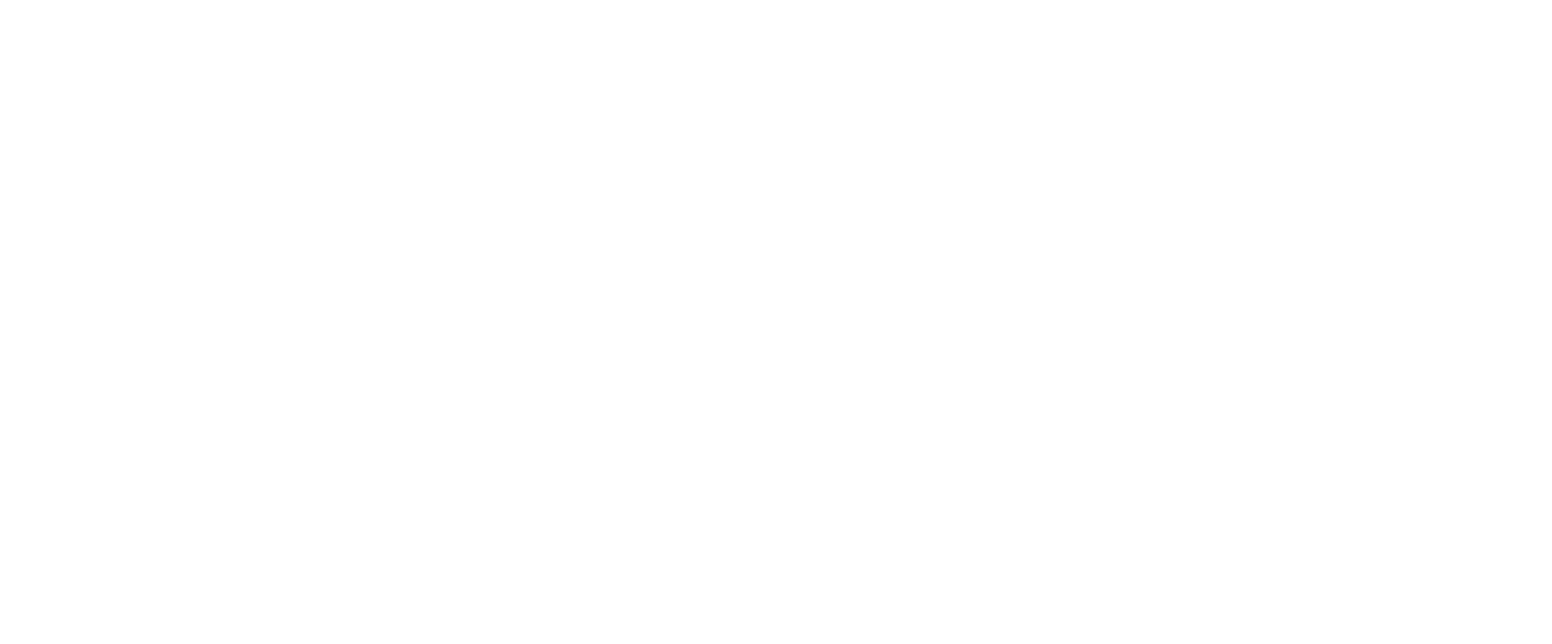
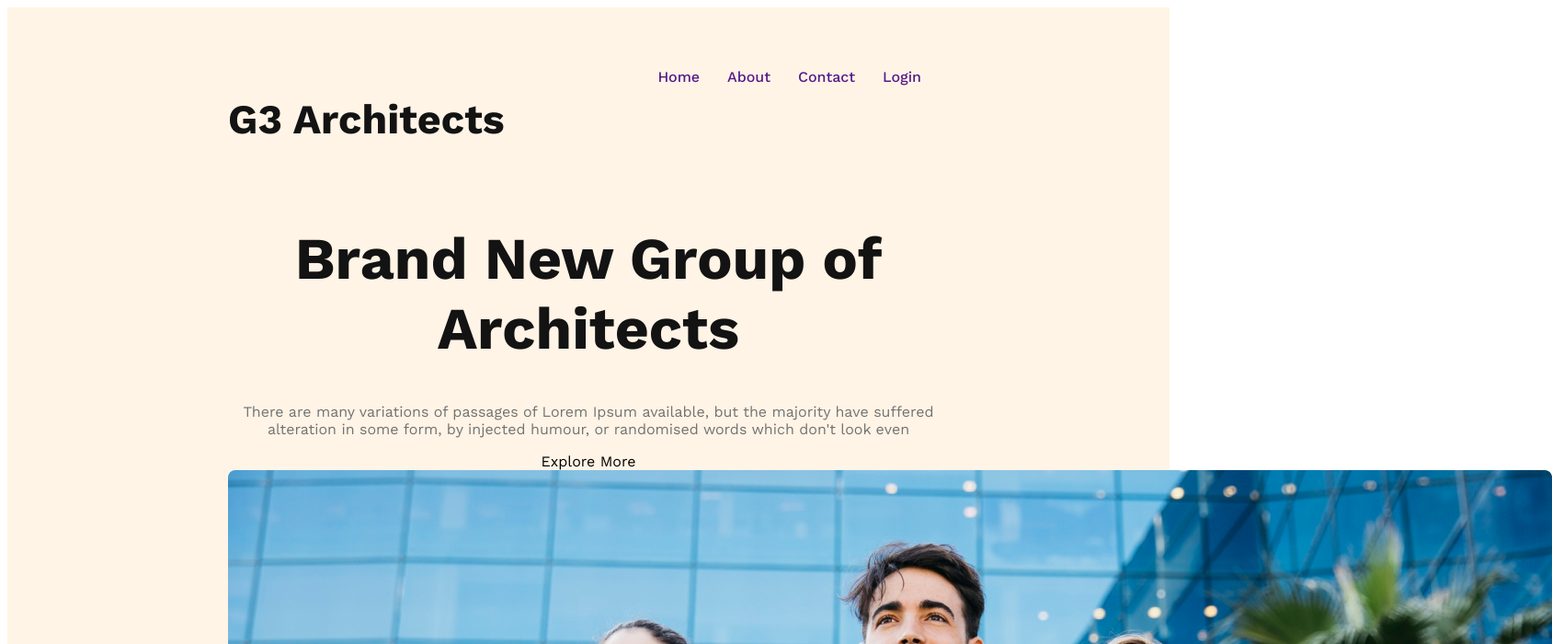
Before and after one commit to emiya-77/g3-architects-website, a plain HTML site: page index.html in a window 1280 px wide. Shown: the top 700 px of the page at 92% size, 1688 px wide, since content can reach past the window. Drawn offline with nearby package versions, Linux system fonts and the light colour scheme.

Commit message:
added the banner contents

```diff
--- a/index.html
+++ b/index.html
@@ -12,8 +12,28 @@
 <body>
     <header>
         <nav>
-
+            <h3 class="nav-title">G3 Architects</h3>
+            <ul>
+                <li><a href="">Home</a></li>
+                <li><a href="">About</a></li>
+                <li><a href="">Contact</a></li>
+                <li><a href="">Login</a></li>
+            </ul>
         </nav>
+        <div class="banner">
+            <div class="banner-content">
+                <h1 class="banner-title">
+                    Brand New
+                    Group of Architects
+                </h1>
+                <p class="banner-description">
+                    There are many variations of passages of Lorem Ipsum available, but the majority have suffered alteration in some form,
+                    by injected humour, or randomised words which don't look even
+                </p>
+                <div class="btn-primary">Explore More</div>
+            </div>
+            <img src="./images/banner.png" alt="">
+        </div>
     </header>
     <main>
 
--- a/styles/architect.css
+++ b/styles/architect.css
@@ -1,3 +1,50 @@
+/* SHARED STYLES */
 * {
 	font-family: "Work Sans", sans-serif;
 }
+.btn-primary {
+}
+
+/* HEADER SECTION STYLES */
+header {
+	background: rgba(255, 144, 14, 0.1);
+	padding: 50px 240px;
+}
+nav {
+	display: flex;
+	justify-content: space-between;
+}
+.nav-title {
+	font-size: 2.8rem;
+	font-weight: 700;
+	color: #131313;
+	align-items: center;
+}
+nav > ul {
+	display: flex;
+}
+nav li {
+	list-style: none;
+	margin-right: 30px;
+	font-weight: 500;
+	font-size: 1rem;
+}
+nav li a {
+	text-decoration: none;
+	columns: #424242;
+}
+
+/* BANNER SECTION STYLES */
+.banner-content {
+	max-width: 800px;
+	text-align: center;
+	margin: 0 auto;
+}
+.banner-title {
+	font-size: 4rem;
+	font-weight: 700;
+	color: #131313;
+}
+.banner-description {
+	color: #727272;
+}
```
Also changed, not shown: images/architect.png (added), images/banner.png (added), images/icons/customers.png (added), images/icons/email.png (added), images/icons/projects.png (added), images/icons/ribon.png (added), images/sponsors/amazon.png (added), images/sponsors/figma.png (added), images/sponsors/google.png (added), images/sponsors/spotify.png (added), images/sponsors/telerama.png (added), images/team1.png (added), images/team2.png (added), images/team3.png (added), 1 more files.
